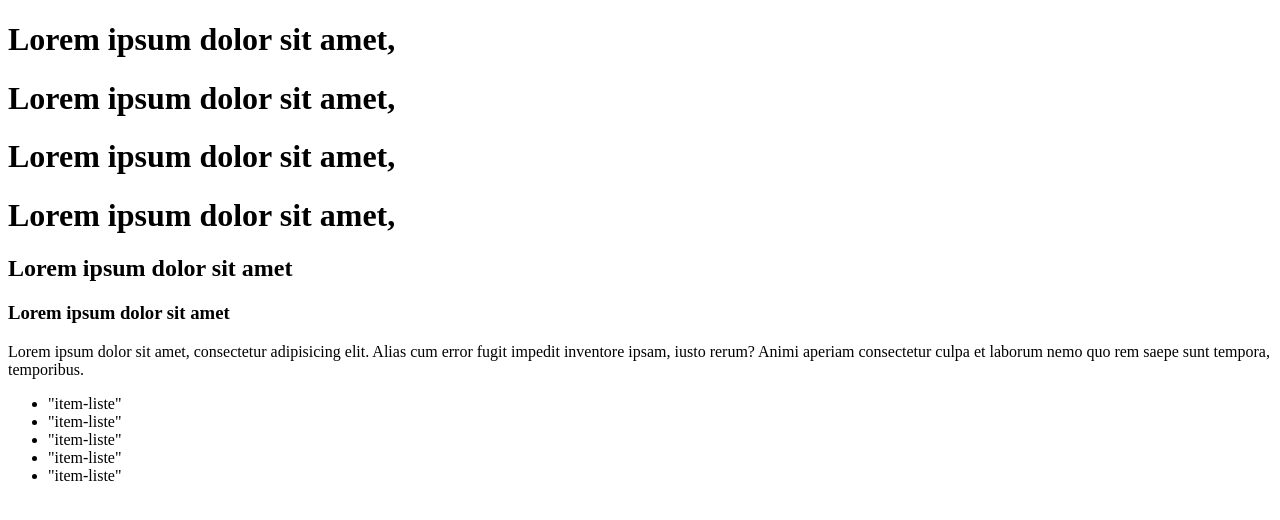
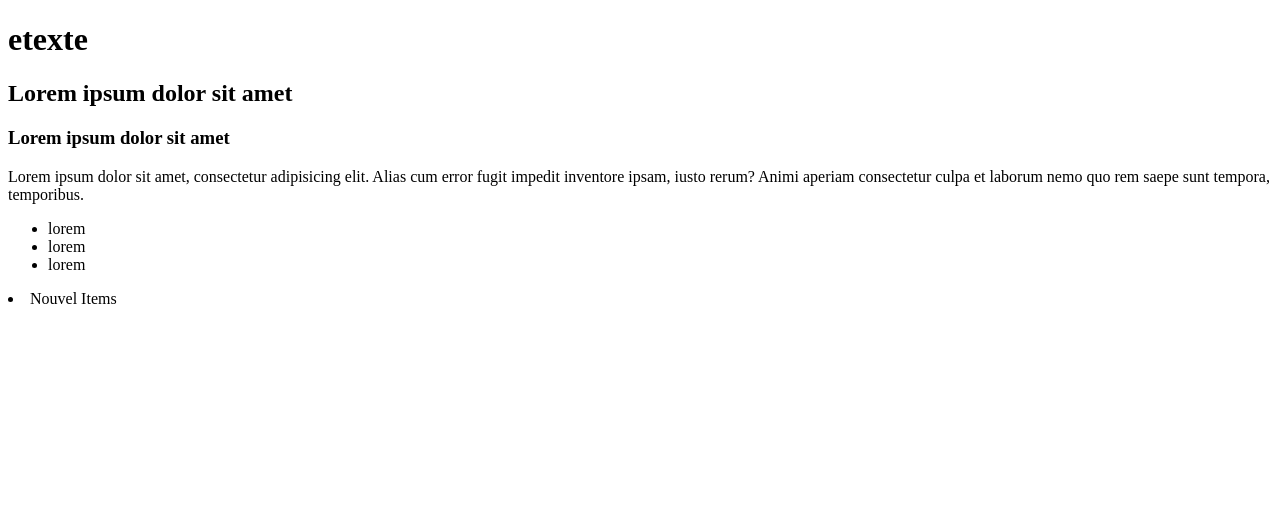
Before and after one commit to OrfeoDev/JavaScript, a plain HTML site: page les differentes selection du DOM/dom.html in a window 1280 px wide. Drawn offline with Linux system fonts and the light colour scheme.

Commit message:
" Dom supprimer element"

```diff
--- a/les differentes selection du DOM/dom.html
+++ b/les differentes selection du DOM/dom.html
@@ -5,22 +5,21 @@
     <title>DOM</title>
 </head>
 <body>
-<h1 class="premier-titre">Lorem ipsum dolor sit amet,</h1>
-<h1 class="premier-titre">Lorem ipsum dolor sit amet,</h1>
-<h1 class="premier-titre">Lorem ipsum dolor sit amet,</h1>
-<h1 class="premier-titre">Lorem ipsum dolor sit amet,</h1>
+<div class="parent"></div>
+<h1 class="premier-titre"></h1>
+
 
 <h2 id="premier-id">Lorem ipsum dolor sit amet </h2>
+
 <h3>Lorem ipsum dolor sit amet</h3>
 
 <p> Lorem ipsum dolor sit amet, consectetur adipisicing elit. Alias cum error fugit impedit inventore ipsam, iusto rerum? Animi aperiam consectetur culpa et laborum nemo quo rem saepe sunt tempora, temporibus.</p>
 
 <ul>
-    <li>"item-liste"</li>
-    <li>"item-liste"</li>
-    <li>"item-liste"</li>
-    <li>"item-liste"</li>
-    <li>"item-liste"</li>
+    <li class="item-liste">lorem </li>
+    <li class="item-liste i2">lorem </li>
+    <li class="item-liste">lorem </li>
+    <li class="item-liste">lorem </li>
 
 </ul>
 <script src="dom.js"></script>
--- a/les differentes selection du DOM/dom.js
+++ b/les differentes selection du DOM/dom.js
@@ -1,8 +1,22 @@
-const premierTitre= document.getElementsByClassName('premier-titre');
+const premierTitre= document.getElementsByClassName('.premier-titre');
 const premierID= document.getElementById('premier-id');
 const titreNu =document.querySelector('h3');
 const allItems =document.querySelectorAll('.item-liste');
+const  liste =document.querySelector('ul');
+const i2 = document.querySelector('.i2');
 
-console.log('premierTitre');
-console.log('premierID');
-console.log('h3');
+premierTitre.innerHTML= 'hello jjghkjlkjhggjhkjlkjkhjghf';
+ const parent = document.querySelector('.parent');
+ parent.innerHTML= '<h1> etexte</h1>';
+// Ici je cree un nouvel li
+ let nvEl = document.createElement('li');
+ // Ici j'ecris du texte a l'interieur
+ nvEl.innerText = " Nouvel Items";
+ // Ici je le rajoute a la fin
+//liste.appendChild(nvEl);
+// Ici je le met hors du ul. C'est a usage unique , on ne cree qu'un seul element
+// on ne peut pas faire document.body et liste appendchil
+document.body.appendChild(nvEl)
+
+//suppression d'un element
+liste.children[2].remove()
```
